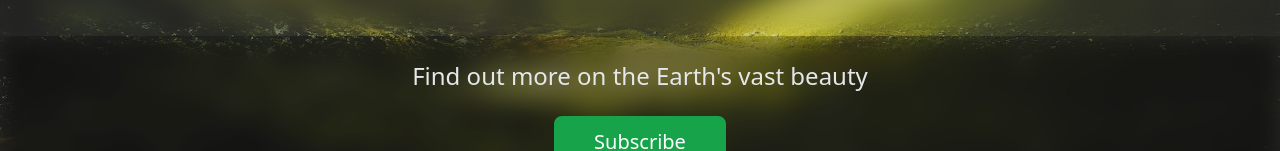
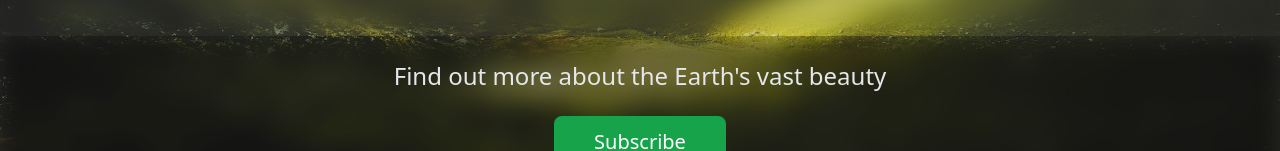
Before and after one commit to revou-fsse-1/w18-react-page-DerianMelvin, a React (Vite) app: page / in a window 1280 px wide. Shown: the part 648-799 px from the top of the page. Built offline with nearby package versions, Linux system fonts and the light colour scheme.

Commit message:
Adjust Footer props - Add onClick event to button

```diff
--- a/src/components/Footer.tsx
+++ b/src/components/Footer.tsx
@@ -1,9 +1,18 @@
-export const Footer = () => {
+type FooterProps = {
+  setSubscribePageOpen: React.Dispatch<React.SetStateAction<boolean>>;
+};
+
+export const Footer = ({ setSubscribePageOpen }: FooterProps) => {
   return (
     <footer className="px-5 pt-6 flex flex-col justify-center items-center gap-6 text-center backdrop-blur-md backdrop-brightness-50">
-      <h2 className="text-2xl">Find out more on the Earth's vast beauty</h2>
-      <button className="px-10 py-3 text-xl rounded-lg text-white bg-green-600">Subscribe</button>
-      <span className="mt-5 text-gray-400">© 2023</span>
+      <h2 className="text-2xl">Find out more about the Earth's vast beauty</h2>
+      <button
+        onClick={() => setSubscribePageOpen((prev) => !prev)}
+        className="px-10 py-3 text-xl rounded-lg text-white bg-green-600"
+      >
+        Subscribe
+      </button>
+      <span className="mt-5 text-gray-400">© {new Date().getFullYear()}</span>
     </footer>
   );
 };
```
